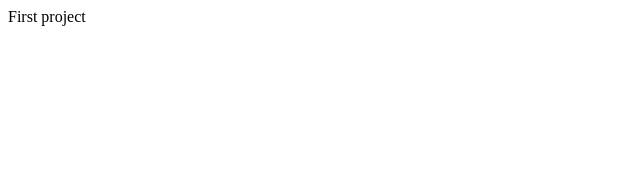
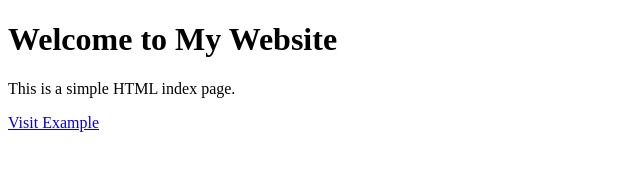
Before and after one commit to Sumitpal16/Learn_Git, a plain HTML site: page index.html in a window 1280 px wide. Shown: the whole page, without its empty margins (0-640 px from the left). Drawn offline with Linux system fonts and the light colour scheme.

Commit message:
Add newe text to index file

```diff
--- a/index.html
+++ b/index.html
@@ -3,9 +3,11 @@
 <head>
     <meta charset="UTF-8">
     <meta name="viewport" content="width=device-width, initial-scale=1.0">
-    <title>Git Practice</title>
+    <title>My First Website</title>
 </head>
 <body>
-    First project
+    <h1>Welcome to My Website</h1>
+    <p>This is a simple HTML index page.</p>
+    <a href="https://example.com">Visit Example</a>
 </body>
 </html>
```
